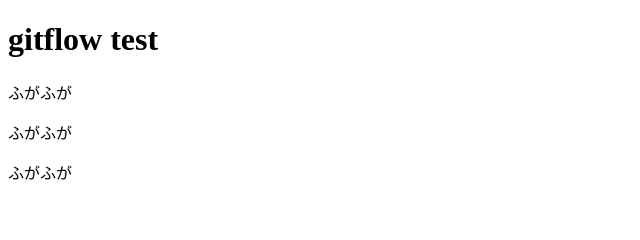
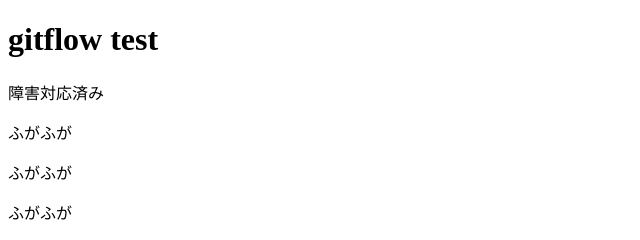
Before and after one commit to sasshi/gitflow, a plain HTML site: page index.html in a window 1280 px wide. Shown: the full height of the page, 0-640 px from the left. Drawn offline with Linux system fonts and the light colour scheme.

Commit message:
障害対応 (#4)

```diff
--- a/index.html
+++ b/index.html
@@ -4,6 +4,7 @@
 </head>
 <body>
 <h1>gitflow test</h1>
+<p>障害対応済み</p>
 <p>ふがふが</p>
 <p>ふがふが</p>
 <p>ふがふが</p>
```
